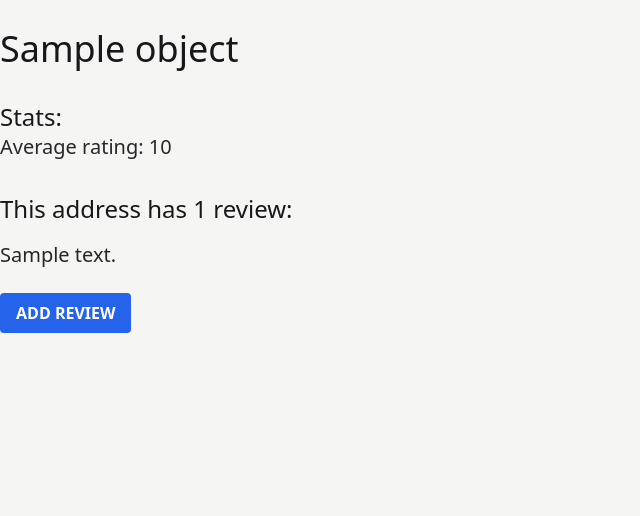
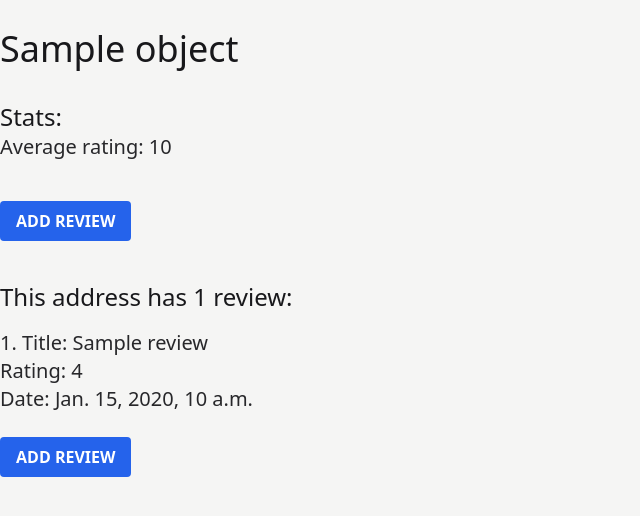
Before and after one commit to gedkirkham/property_rental_watch, a Django app: template app/addresses/templates/addresses/address_detail.html in a window 1280 px wide. Shown: the part 139-655 px from the top of the page, without its empty margins (0-640 px from the left). Run offline with Django 3.2, Linux system fonts and the light colour scheme; the template is opened without the code that fills it: most values are stand-ins (such as "Sample title", 1, 10 or a date in 2020); style sheets or scripts are compiled from the project's sources; some libraries are stand-ins or nearby versions.

Commit message:
feat: add date to address detail page

```diff
--- a/app/addresses/templates/addresses/address_detail.html
+++ b/app/addresses/templates/addresses/address_detail.html
@@ -22,6 +22,15 @@
         </ul>
     </section>
 
+    <button class="tw-my-2 tw_neutral_button">
+        <a
+            class="tw_button_anchor"
+            href="{% url 'reviews:review_create' %}?addr={{object.id}}"
+        >
+            ADD REVIEW
+        </a>
+    </button>
+
     <section class="tw-my-8">
         <header>
             <h3>
@@ -35,15 +44,21 @@
             </h3>
         </header>
 
-        <ul class="tw-my-4">
+        <ol class="tw-my-4 tw-space-y-4 tw-list-decimal tw-list-inside">
             {% for review in reviews %}
-            <li>
+            <li data-counter="review">
                 <a href="{% url 'reviews:review_detail' pk=review.pk %}">
-                    {{ review }}
+                    Title: {{ review.title }}
                 </a>
+                <div>
+                    Rating: {{ review.rating }}
+                </div>
+                <div>
+                    Date: {{ review.created }}
+                </div>
             </li>
             {% endfor %}
-        </ul>
+        </ol>
 
         <button class="tw-my-2 tw_neutral_button">
             <a
```
